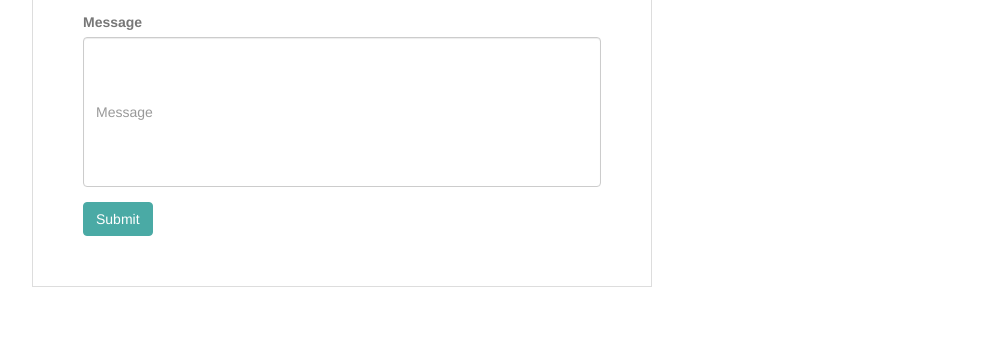
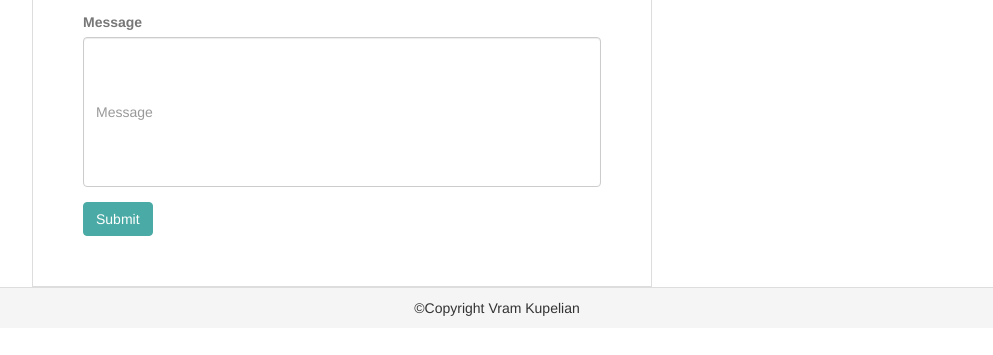
Before and after one commit to vramkupelian/Bootstrap-Portfolio, a plain HTML site: page contact.html in a window 1280 px wide. Shown: the part 269-624 px from the top of the page, without its empty margins (143-1136 px from the left). Drawn offline with nearby package versions, Linux system fonts and the light colour scheme.

Commit message:
Added footers onto index, portfolio and contact pages

```diff
--- a/contact.html
+++ b/contact.html
@@ -128,6 +128,8 @@
                     <input type="email" class="form-control" id="inputEmail" placeholder="Message" style="height:150px;">
                 </div>
 
+                <!-- <textarea type="text" class="message" name="contactinfo" rows="20"> </textarea> -->
+
                     <button type="submit" class="btn btn-primary" style="background-color:#4aaaa5;border-color:#4aaaa5;">Submit</button>
                 </form>
               </div>
@@ -144,7 +146,7 @@
 
           </div>
 
-
+          <footer class="panel-footer text-center">©Copyright Vram Kupelian</footer>
 
   <script src="https://cdnjs.cloudflare.com/ajax/libs/jquery/3.2.1/jquery.min.js"></script>
 
```
Also changed, not shown: index.html (+1 -0 lines), portfolio.html (+1 -1 lines).
